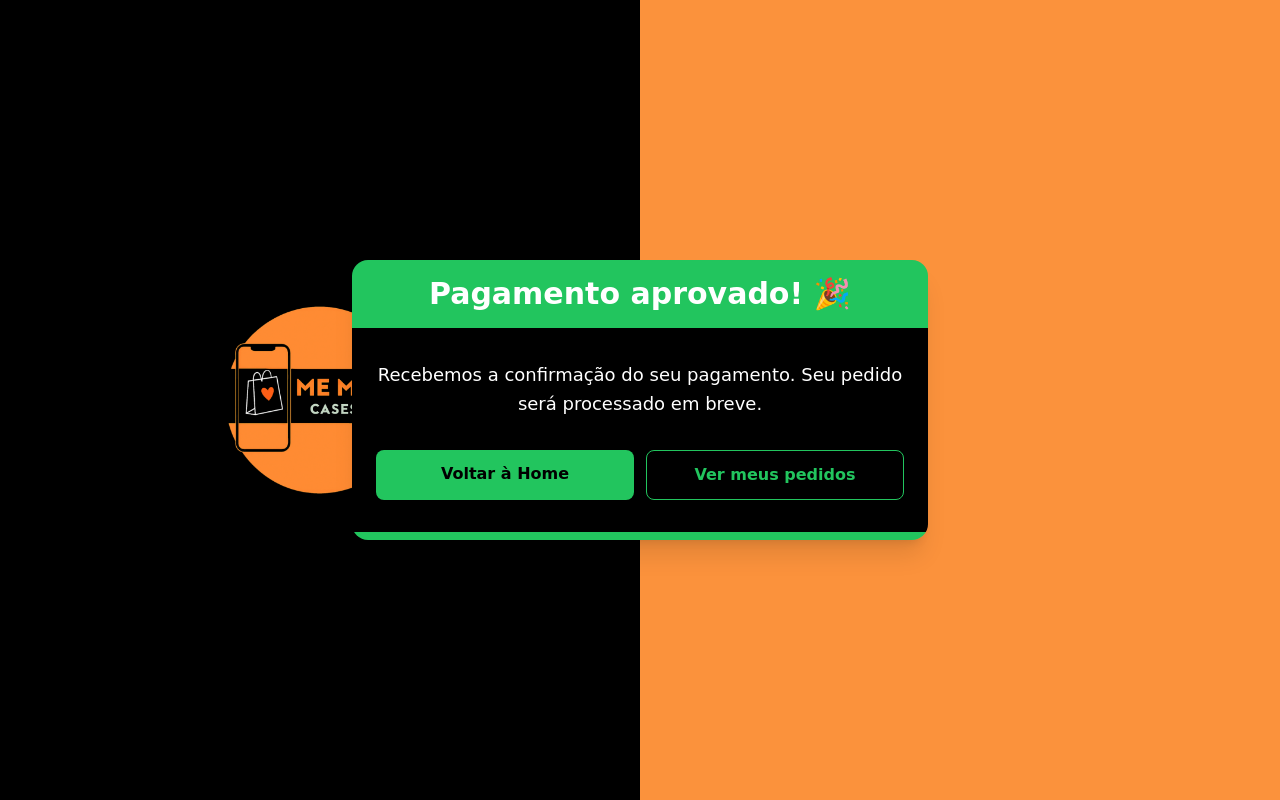
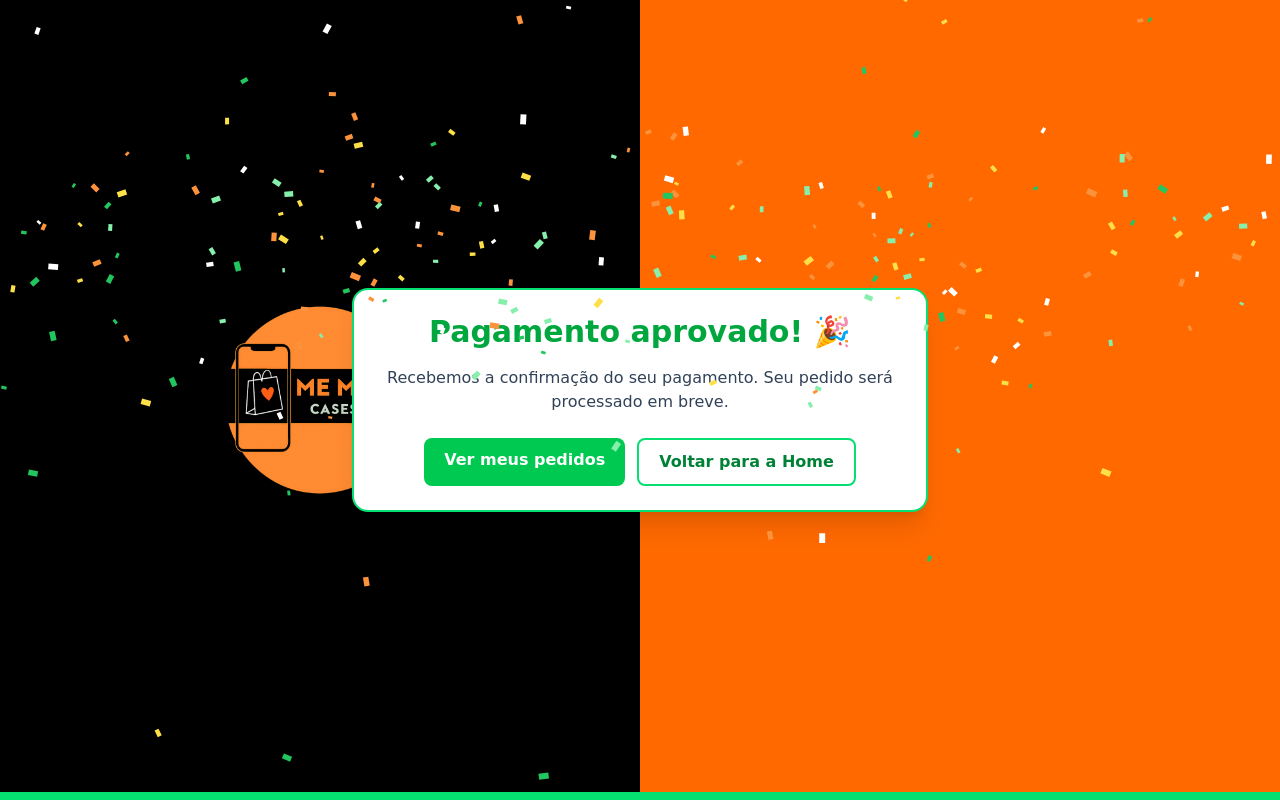
Before and after one commit to GilAlvesOliveira/memimei-react-next, a Next.js app: page /sucesso in a window 1280 px wide. Built offline with nearby package versions, Linux system fonts and the light colour scheme.

Commit message:
Update sucesso.jsx

```diff
--- a/pages/sucesso.jsx
+++ b/pages/sucesso.jsx
@@ -1,177 +1,157 @@
 import Link from "next/link";
 import { useRouter } from "next/router";
-import { useEffect, useMemo, useState } from "react";
+import { useEffect, useRef } from "react";
 
-/** Confete simples (sem libs) */
-function Confetti({ show = true, pieces = 120, duration = 5000 }) {
-  const [items, setItems] = useState([]);
+/** Confetes leves, sem libs externas */
+function ConfettiCanvas({ duration = 6000 }) {
+  const ref = useRef(null);
 
   useEffect(() => {
-    if (!show) return;
-    const arr = Array.from({ length: pieces }).map((_, i) => ({
-      id: i,
-      left: Math.random() * 100,         // %
-      delay: Math.random() * 1.1,        // s
-      time: 2.6 + Math.random() * 2.2,   // s
-      size: 6 + Math.round(Math.random() * 8), // px
-      rot: Math.round(Math.random() * 360),
-      color: ["#5cec5cff", "#FFFFFF", "#16A34A", "#FB923C"][
-        Math.floor(Math.random() * 4)
-      ],
+    const canvas = ref.current;
+    if (!canvas) return;
+
+    const ctx = canvas.getContext("2d");
+    let w = (canvas.width = window.innerWidth);
+    let h = (canvas.height = window.innerHeight);
+
+    const onResize = () => {
+      w = canvas.width = window.innerWidth;
+      h = canvas.height = window.innerHeight;
+    };
+    window.addEventListener("resize", onResize);
+
+    const colors = [
+      "#86efac", // green-300
+      "#22c55e", // green-500
+      "#fb923c", // orange-400
+      "#fde047", // yellow-300
+      "#ffffff", // white
+    ];
+
+    const gravity = 0.15;
+    const particles = Array.from({ length: 220 }).map(() => ({
+      x: Math.random() * w,
+      y: -h * Math.random() * 0.3 - 20,
+      vx: (Math.random() - 0.5) * 4,
+      vy: Math.random() * 2 + 1,
+      size: 4 + Math.random() * 6,
+      angle: Math.random() * Math.PI * 2,
+      spin: (Math.random() - 0.5) * 0.2,
+      color: colors[(Math.random() * colors.length) | 0],
     }));
-    setItems(arr);
-  }, [show, pieces]);
 
-  const [visible, setVisible] = useState(show);
-  useEffect(() => {
-    if (!show) return;
-    setVisible(true);
-    const t = setTimeout(() => setVisible(false), duration);
-    return () => clearTimeout(t);
-  }, [show, duration]);
+    let start = performance.now();
+    let rafId;
 
-  if (!visible) return null;
+    const draw = (t) => {
+      const elapsed = t - start;
+      ctx.clearRect(0, 0, w, h);
 
-  return (
-    <>
-      <div className="pointer-events-none fixed inset-0 overflow-hidden z-30">
-        {items.map((p) => (
-          <span
-            key={p.id}
-            className="confetti-piece"
-            style={{
-              left: `${p.left}%`,
-              animationDelay: `${p.delay}s`,
-              animationDuration: `${p.time}s`,
-              width: `${p.size}px`,
-              height: `${Math.round(p.size * 1.8)}px`,
-              backgroundColor: p.color,
-              transform: `rotate(${p.rot}deg)`,
-            }}
-          />
-        ))}
-      </div>
+      particles.forEach((p) => {
+        p.vy += gravity;
+        p.x += p.vx;
+        p.y += p.vy;
+        p.angle += p.spin;
 
-      <style jsx>{`
-        .confetti-piece {
-          position: absolute;
-          top: -10%;
-          opacity: 0.95;
-          border-radius: 2px;
-          animation-name: confettiFall;
-          animation-timing-function: linear;
-          animation-iteration-count: infinite;
-        }
-        @keyframes confettiFall {
-          0% {
-            transform: translate3d(0, -110%, 0) rotate(0deg);
-          }
-          100% {
-            transform: translate3d(0, 110vh, 0) rotate(360deg);
+        ctx.save();
+        ctx.translate(p.x, p.y);
+        ctx.rotate(p.angle);
+        ctx.fillStyle = p.color;
+        // retângulo fininho para parecer papel picado
+        ctx.fillRect(-p.size / 2, -p.size / 2, p.size, p.size * 0.6);
+        ctx.restore();
+
+        // respawn enquanto durar a animação
+        if (p.y > h + 20 || p.x < -20 || p.x > w + 20) {
+          if (elapsed < duration) {
+            p.x = Math.random() * w;
+            p.y = -10;
+            p.vx = (Math.random() - 0.5) * 4;
+            p.vy = Math.random() * 2 + 1;
+            p.size = 4 + Math.random() * 6;
+            p.angle = Math.random() * Math.PI * 2;
+            p.spin = (Math.random() - 0.5) * 0.2;
+            p.color = colors[(Math.random() * colors.length) | 0];
           }
         }
-      `}</style>
-    </>
-  );
+      });
+
+      if (elapsed < duration + 1200) {
+        rafId = requestAnimationFrame(draw);
+      } else {
+        ctx.clearRect(0, 0, w, h);
+      }
+    };
+
+    rafId = requestAnimationFrame(draw);
+
+    return () => {
+      cancelAnimationFrame(rafId);
+      window.removeEventListener("resize", onResize);
+    };
+  }, [duration]);
+
+  return <canvas ref={ref} className="pointer-events-none fixed inset-0 z-40" />;
 }
 
 export default function SucessoPage() {
   const router = useRouter();
-  const { pedido } = router.query;
-  const [showFx, setShowFx] = useState(true);
-
-  const numeroPedido = useMemo(() => {
-    if (!pedido) return null;
-    try {
-      return decodeURIComponent(String(pedido));
-    } catch {
-      return String(pedido);
-    }
-  }, [pedido]);
-
-  useEffect(() => {
-    const t = setTimeout(() => setShowFx(false), 6000);
-    return () => clearTimeout(t);
-  }, []);
+  const pedidoId = router.query?.pedido;
 
   return (
-    <main className="min-h-screen relative overflow-hidden">
+    <main className="min-h-screen relative">
+      {/* Confetes sobre tudo */}
+      <ConfettiCanvas duration={6000} />
+
       {/* Fundo dividido: esquerda preta com logo, direita laranja */}
-      <div className="absolute inset-0 -z-10 grid grid-cols-1 md:grid-cols-2">
-        {/* Esquerda: preto + logo */}
-        <div className="relative bg-black flex items-center justify-center p-6">
+      <div className="grid grid-cols-1 md:grid-cols-2 min-h-screen">
+        <section className="bg-black flex items-center justify-center p-6">
           {/* eslint-disable-next-line @next/next/no-img-element */}
           <img
             src="/imagens/LogoMeMimei.png"
             alt="Logo Memimei"
-            className="h-28 w-auto md:h-40 lg:h-48 opacity-100"
+            className="h-24 w-auto md:h-40 lg:h-48"
           />
-        </div>
-        {/* Direita: laranja */}
-        <div className="bg-[#FB923C]" />
+        </section>
+        <section className="bg-orange-500" />
       </div>
 
-      {/* Confete */}
-      <Confetti show={showFx} />
-
-      {/* Conteúdo */}
-      <div className="min-h-screen flex items-center justify-center p-6">
-        <div className="w-full max-w-xl">
-          <div className="rounded-2xl overflow-hidden shadow-xl">
-            {/* Cabeçalho VERDE */}
-            <div className="bg-[#22C55E] text-white px-6 py-4">
-              <h1 className="text-2xl md:text-3xl font-extrabold text-center">
+      {/* Card central */}
+      <div className="absolute inset-0 flex items-center justify-center px-4">
+        <div className="w-full max-w-xl rounded-2xl bg-white border-2 border-green-400 shadow-xl p-6 text-center z-10">
+          <h1 className="text-2xl md:text-3xl font-extrabold text-green-600">
             Pagamento aprovado! 🎉
           </h1>
+
+          {pedidoId ? (
+            <div className="mt-2 inline-block rounded-full bg-green-100 px-4 py-1 text-sm font-semibold text-green-700">
+              Pedido <span className="font-bold">#{pedidoId}</span>
             </div>
+          ) : null}
 
-            {/* Corpo escuro */}
-            <div className="bg-black text-white px-6 py-8">
-              <div className="text-center">
-                {/* Espaço para respiro abaixo do logo de fundo */}
-                <p className="text-lg leading-relaxed">
-                  {numeroPedido ? (
-                    <>
-                      Recebemos a confirmação do pagamento do{" "}
-                      <span className="font-extrabold text-[#22C55E]">
-                        Pedido #{numeroPedido}
-                      </span>
-                      . Em instantes você verá a atualização em{" "}
-                      <span className="underline decoration-[#22C55E]">
-                        Meus pedidos
-                      </span>
-                      .
-                    </>
-                  ) : (
-                    <>
-                      Recebemos a confirmação do seu pagamento. Seu pedido será
-                      processado em breve.
-                    </>
-                  )}
+          <p className="mt-4 text-slate-700">
+            Recebemos a confirmação do seu pagamento. Seu pedido será processado em breve.
           </p>
 
-                <div className="mt-8 grid grid-cols-1 sm:grid-cols-2 gap-3">
+          <div className="mt-6 flex flex-col sm:flex-row gap-3 justify-center">
+            <Link
+              href="/meus-pedidos"
+              className="px-5 py-2.5 rounded-lg bg-green-500 text-white font-semibold hover:bg-green-600 transition"
+            >
+              Ver meus pedidos
+            </Link>
             <Link
               href="/home"
-                    className="text-center w-full py-3 rounded-lg font-semibold bg-[#22C55E] text-black hover:brightness-95 transition"
+              className="px-5 py-2.5 rounded-lg border-2 border-green-400 text-green-700 font-semibold hover:bg-green-50 transition"
             >
-                    Voltar à Home
-                  </Link>
-                  <Link
-                    href="/meus-pedidos"
-                    className="text-center w-full py-3 rounded-lg font-semibold border border-[#22C55E] text-[#22C55E] hover:bg-[#0f0f0f] transition"
-                  >
-                    Ver meus pedidos
+              Voltar para a Home
             </Link>
           </div>
         </div>
       </div>
 
-            {/* Listra inferior VERDE */}
-            <div className="bg-[#22C55E] h-2" />
-          </div>
-        </div>
-      </div>
+      {/* Faixa inferior verde clara */}
+      <div className="fixed bottom-0 left-0 right-0 h-2 bg-green-400 z-10" />
     </main>
   );
 }
```
Lines whose indentation alone changed are shown as unchanged.
